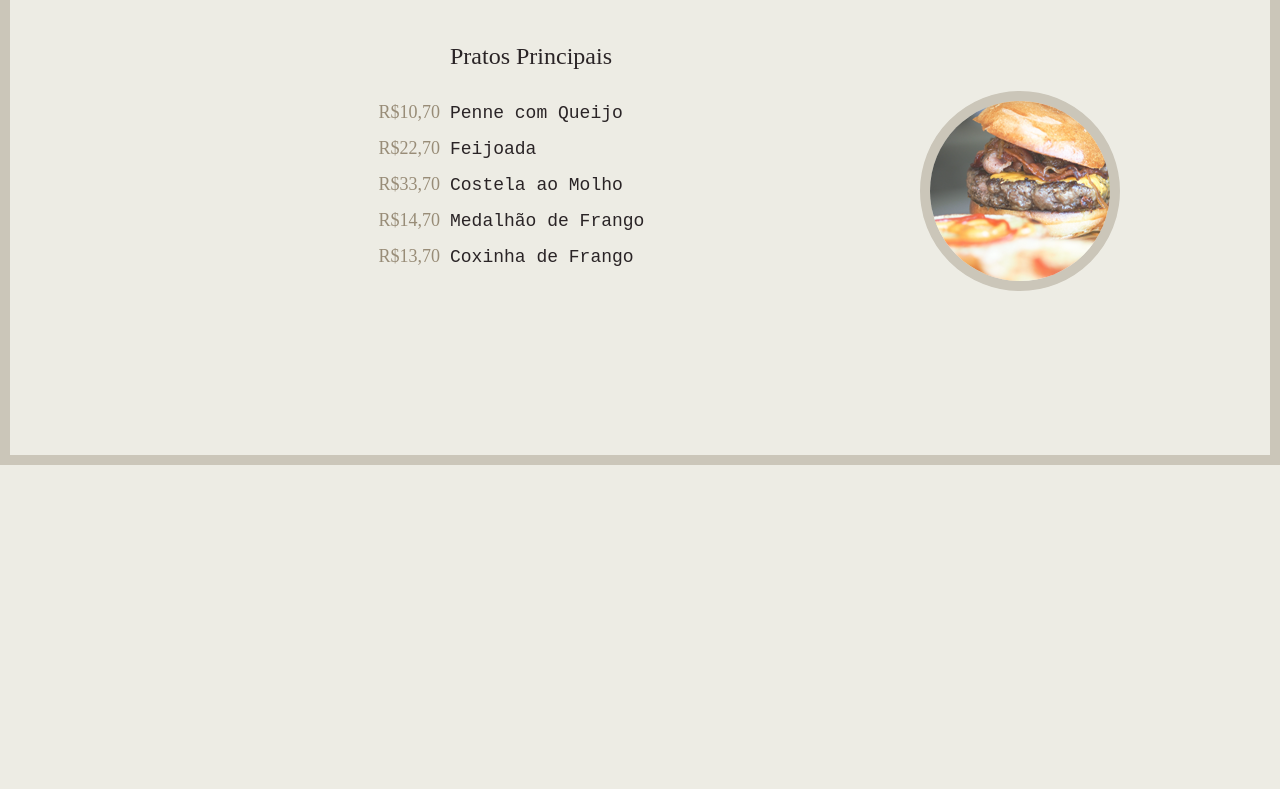
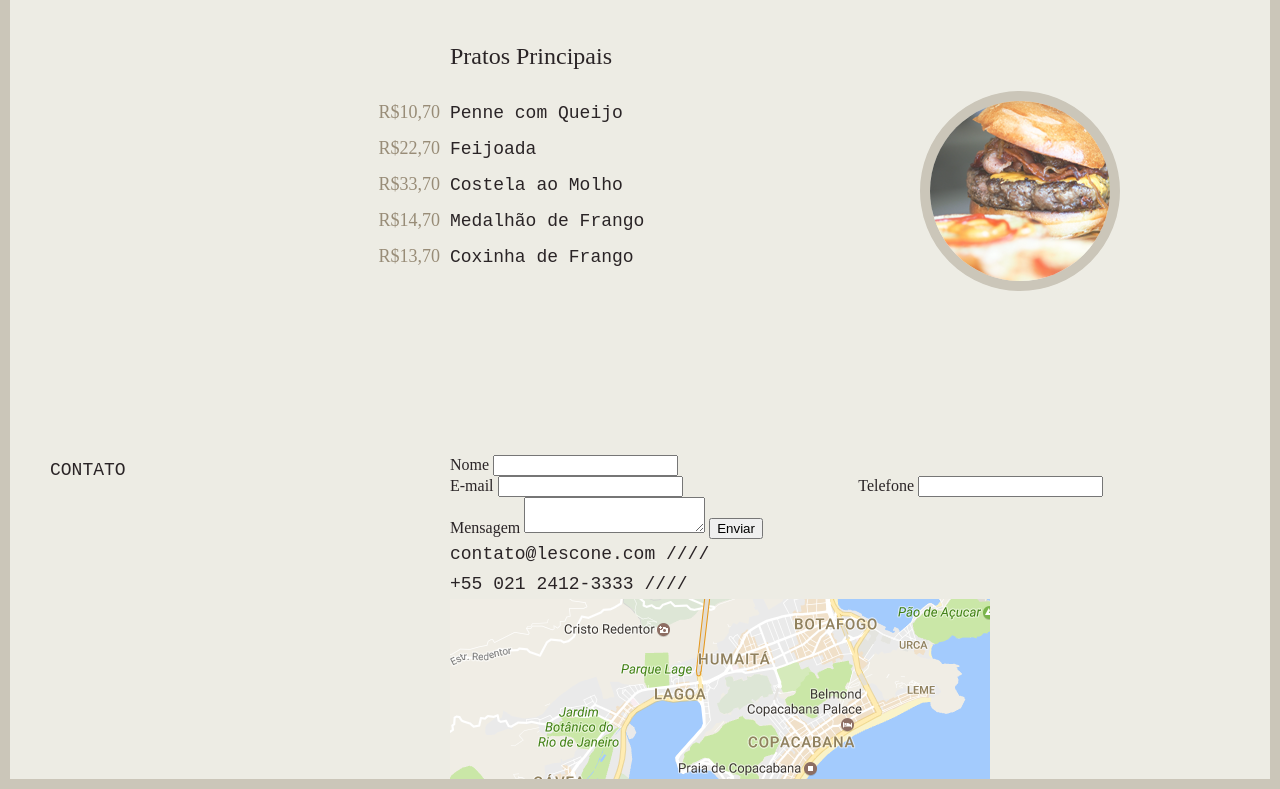
Before and after one commit to nazarepiedady/lescone-static-website, a website: page index.html in a window 1280 px wide. Shown: the part 1319-2108 px from the top of the page. Before the commit the page ends 1784 px from the top, so only its background shows below. Drawn offline with nearby package versions, Linux system fonts and the light colour scheme; files that its build step writes are made by us from their sources; a web font is replaced by a local one.

Commit message:
chore: mark up the container `contato` component

```diff
--- a/index.html
+++ b/index.html
@@ -57,5 +57,35 @@
 			</div>
 		</section>
 
+		<section class="container contato">
+			<h1 class="grid-4 titulo">Contato</h1>
+			<div class="grid-7 offset-1">
+				<form>
+					<label>Nome</label>
+					<input type="text">
+					<div class="row">
+						<div class="grid-7">
+							<label for="input-email">E-mail</label>
+							<input type="text" id="input-email">
+						</div>
+						<div class="grid-5">
+							<label>Telefone</label>
+							<input type="text">
+						</div>
+					</div>
+					<label>Mensagem</label>
+					<textarea></textarea>
+					<input class="button" type="button" value="Enviar">
+				</form>
+				<div class="contato-info">
+					<p>contato@lescone.com ////</p>
+					<p>+55 021 2412-3333 ////</p>
+				</div>
+				<a href="#" class="contato-mapa">
+					<img src="img/map.png" alt="Como chegar em Le Scone">
+				</a>
+			</div>
+		</section>
+
 	</body>
 </html>
```
